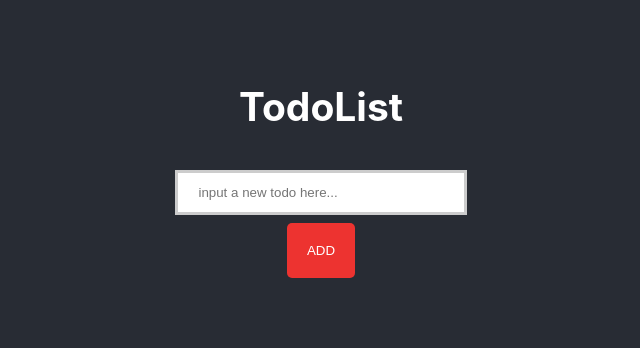
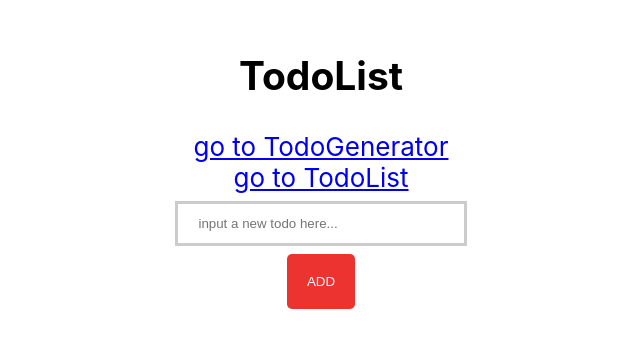
Before and after one commit to reyesha/to-do-list, a React (Create React App) app: page / in a window 1280 px wide. Shown: the part 236-584 px from the top of the page, without its empty margins (319-959 px from the left). Built offline with nearby package versions, Linux system fonts and the light colour scheme.

Commit message:
add comments for refactoring

```diff
--- a/package.json
+++ b/package.json
@@ -9,6 +9,7 @@
     "react": "^17.0.1",
     "react-dom": "^17.0.1",
     "react-redux": "^7.2.2",
+    "react-router-dom": "^5.2.0",
     "react-scripts": "^4.0.0",
     "redux": "^4.0.5",
     "uuid": "^8.3.1",
--- a/src/App.css
+++ b/src/App.css
@@ -14,14 +14,14 @@
 }
 
 .App-header {
-  background-color: #282c34;
+  /* background-color: #282c34; */
   min-height: 100vh;
   display: flex;
   flex-direction: column;
   align-items: center;
   justify-content: center;
   font-size: calc(10px + 2vmin);
-  color: white;
+  /* color: b; */
 }
 
 .App-link {
@@ -40,7 +40,7 @@ ul {
 
 ul li {
   border: 1px solid #ddd;
-  margin-top: -1px; /* Prevent double borders */
+  margin-top: -1px;
   background-color: #f6f6f6;
   padding: 12px;
   text-decoration: none;
--- a/src/components/TodoGroup.js
+++ b/src/components/TodoGroup.js
@@ -8,7 +8,9 @@ class TodoGroup extends Component {
         ));
         return (
             <div>
-                {todos}
+                <ul>
+                    {todos}
+                </ul>
             </div>
         );
     }
--- a/src/components/TodoItem.js
+++ b/src/components/TodoItem.js
@@ -15,16 +15,16 @@ class TodoItem extends Component {
     }
     toLineThrough = () => {
         const doesClick = this.state.strike;
-        this.setState({strike: !doesClick});
+        this.setState({ strike: !doesClick });
     }
 
+    // replace style as a className
+    // refactor all class into className
     render() {
         return (
-            <div>
-                <ul>
-                    <li onClick={this.toLineThrough} style={{textDecoration: this.state.strike ? 'line-through': 'none'}}>{this.props.todo.text}<span class="close" onClick={() => this.deleteToDo(this.props.todo.id)}>&times;</span></li>
-                </ul>
-            </div>
+            <React.Fragment>
+                <li onClick={this.toLineThrough} style={{ textDecoration: this.state.strike ? 'line-through' : 'none' }}>{this.props.todo.text}<span class="close" onClick={() => this.deleteToDo(this.props.todo.id)}>&times;</span></li>
+            </React.Fragment>
         );
     }
 }
--- a/src/components/TodoList.js
+++ b/src/components/TodoList.js
@@ -1,14 +1,22 @@
 import React, { Component } from 'react';
 import TodoGroupContainer from '../containers/TodoGroupContainer';
 import TodoGeneratorContainer from '../containers/TodoGeneratorContainer';
-
+import { BrowserRouter, Link, Route, Switch } from "react-router-dom";
 class TodoList extends Component {
     render() {
         return (
             <div>
                 <h2> TodoList </h2>
-                <TodoGroupContainer />
-                <TodoGeneratorContainer />
+                <BrowserRouter>
+                    <span><Link to="/" >go to TodoGenerator</Link></span>
+                    <br />
+                    <span><Link to="/Todo" >go to TodoList</Link></span>
+
+                    <Switch>
+                        <Route exact path="/" component={TodoGeneratorContainer}></Route>
+                        <Route exact path="/Todo" component={TodoGroupContainer}></Route>
+                    </Switch>
+                </BrowserRouter>
             </div>
         );
     }
--- a/src/index.js
+++ b/src/index.js
@@ -8,6 +8,7 @@ import reducers from './reducers';
 import { Provider } from 'react-redux';
 
 const store = createStore(reducers, window.__REDUX_DEVTOOLS_EXTENSION__ && window.__REDUX_DEVTOOLS_EXTENSION__());
+
 ReactDOM.render(
   <Provider store = {store}>
     <App />
--- a/src/reducers.js
+++ b/src/reducers.js
@@ -1,10 +1,13 @@
 import { combineReducers } from 'redux';
 
 const todos = (state = [], action) => {
+    // change to swtich case
+    // extract constants
     if (action.type === "ADD_TO_DO") {
         return [...state, action.payload];
     }else if(action.type === "DELETE_TODO"){
         const stateList = [...state];
+        // refactor el to proper name
         state = stateList.filter(el => el.id !== action.payload);
         return state;
     }
```
Also changed, not shown: 1 other file (tests, documents, lock files or other folders).
